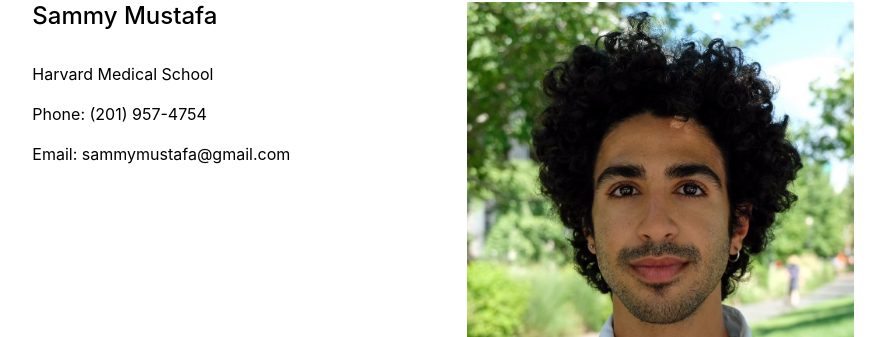
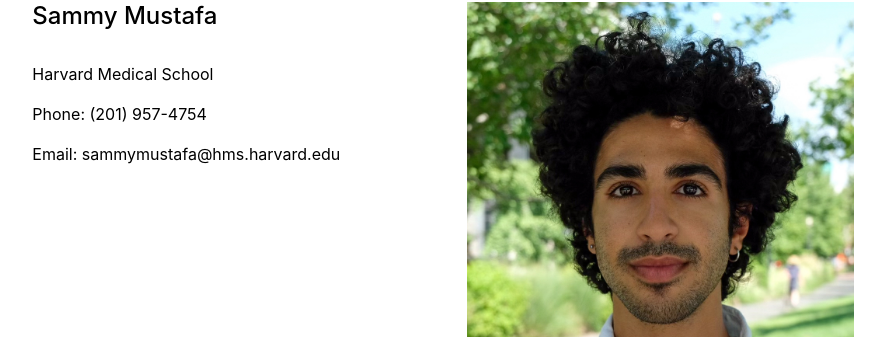
Before and after one commit to sammymustafa/sammymustafa.github.io, a Jekyll site: the page built from contact.md, in a window 1280 px wide. Shown: the part 300-637 px from the top of the page, without its empty margins (197-1082 px from the left). Built offline with Jekyll 4.4.1, drawn with Linux system fonts in a browser that asks for light colours.

Commit message:
change contact info

```diff
--- a/_includes/contact.html
+++ b/_includes/contact.html
@@ -8,10 +8,10 @@
         <br>
         <p>Harvard Medical School</p>
         <p>Phone: (201) 957-4754</p>
-        <p>Email: sammymustafa@gmail.com</p>
+        <p>Email: sammymustafa@hms.harvard.edu</p>
       </div>
       <div class="col-md-6">
-        <img src="{{ site.github.url }}/assets/img/train.jpeg" alt="Contact" width="100%">
+        <img src="{{ site.github.url }}/assets/img/contact.jpeg" alt="Contact" width="100%">
     </div>
     {% endfor %}
   </div>
```
Also changed, not shown: assets/img/contact.jpeg (renamed from assets/img/train.jpeg), 1 other file.
